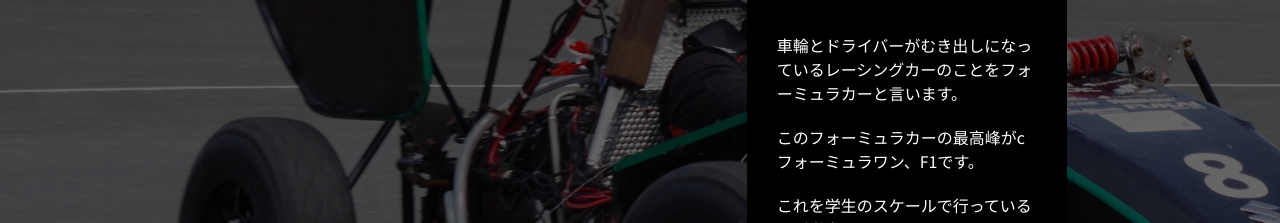
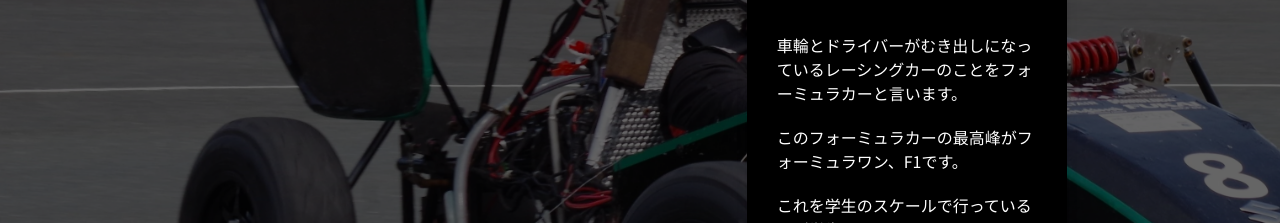
Before and after one commit to nextfp/nextPage, a Next.js app: page / in a window 1280 px wide. Shown: the part 1680-1903 px from the top of the page. Built offline with nearby package versions, Linux system fonts and the light colour scheme.

Commit message:
cフォーミュラとなっていたのを修正

```diff
--- a/app/WhatIsStudentFormula.tsx
+++ b/app/WhatIsStudentFormula.tsx
@@ -7,7 +7,7 @@ export default function WhatIsStudentFormula() {
           車輪とドライバーがむき出しになっているレーシングカーのことをフォーミュラカーと言います。
         </p>
         <p className="mt-5 text-base">
-          このフォーミュラカーの最高峰がcフォーミュラワン、F1です。
+          このフォーミュラカーの最高峰がフォーミュラワン、F1です。
         </p>
         <p className="mt-5 text-base">
           これを学生のスケールで行っているのが学生フォーミュラです。
```
